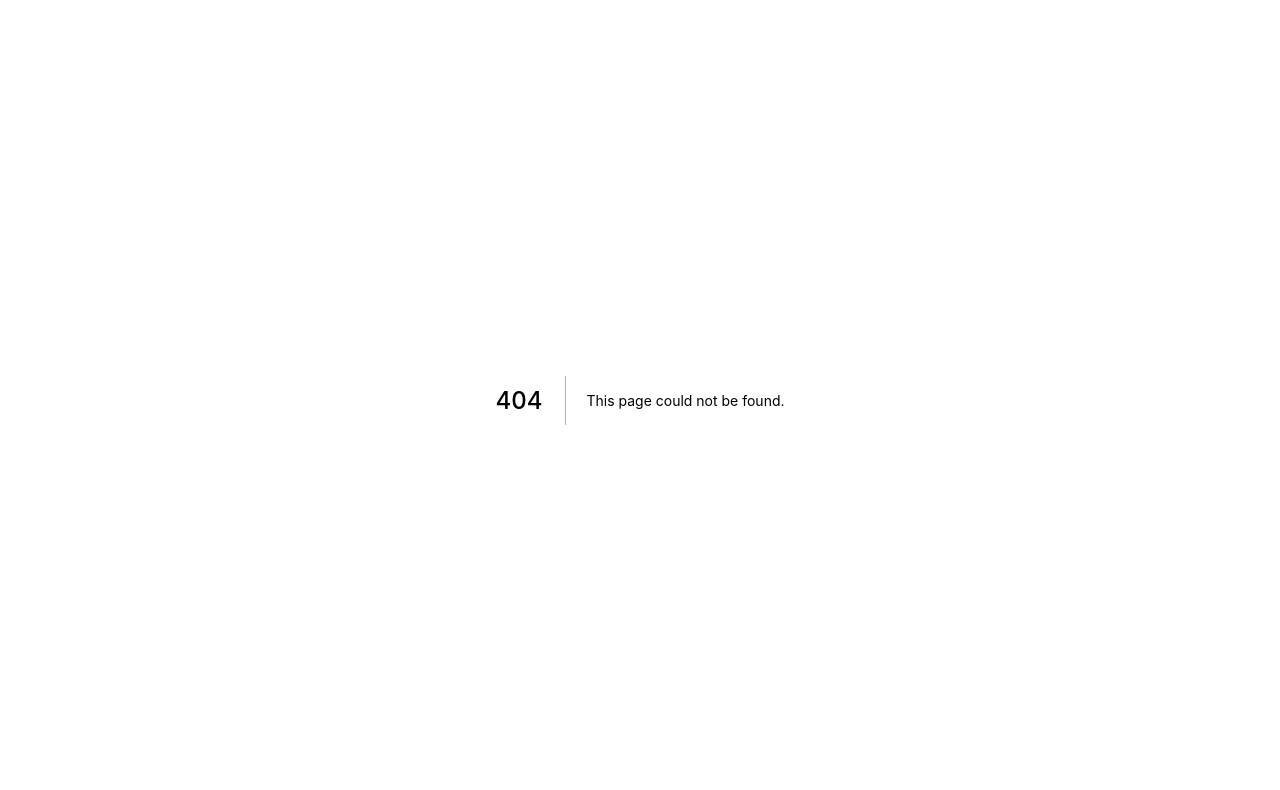
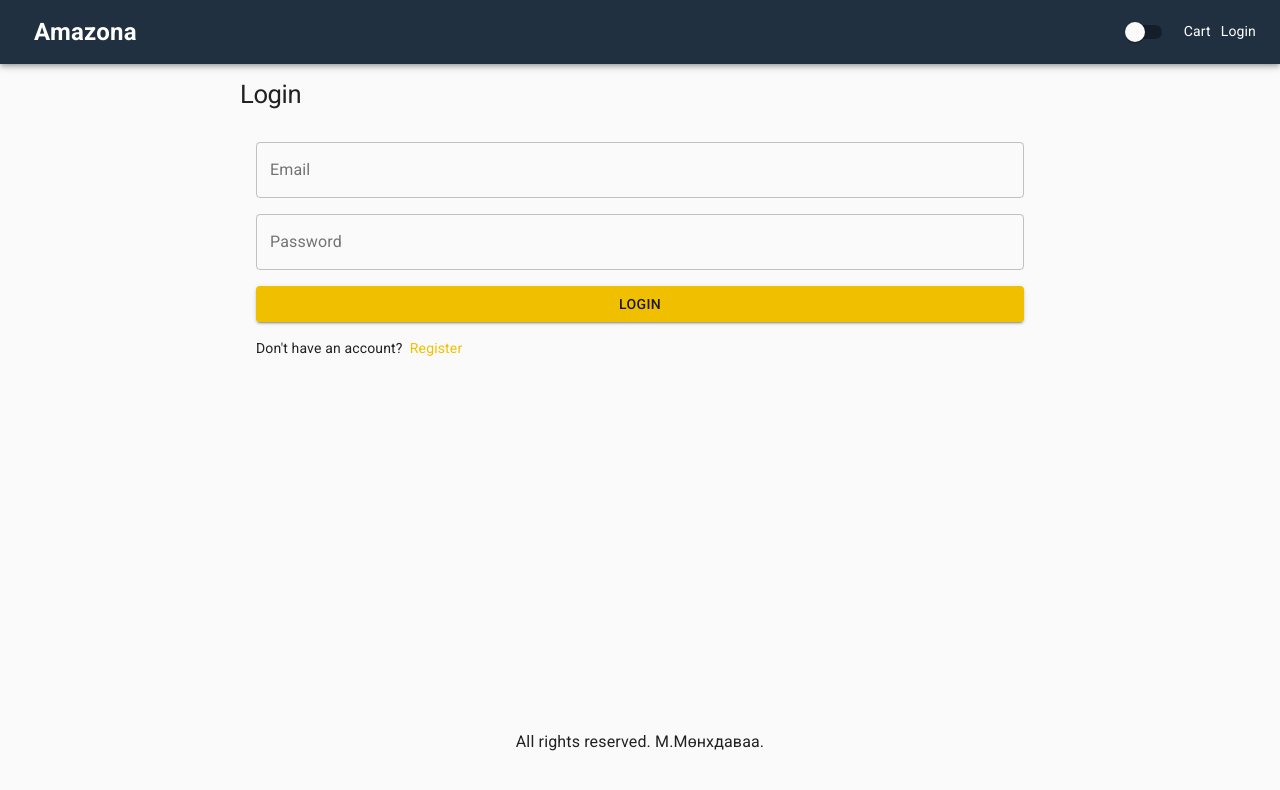
Before and after one commit to Vadaa-Hi/next-amazona, a Next.js app: page /login in a window 1280 px wide. Before the commit this address had no page. Shown: the top 790 px of the page. Built offline with nearby package versions, Linux system fonts and the light colour scheme.

Commit message:
'Create-Login-Page'

```diff
--- /dev/null
+++ b/pages/login.js
@@ -0,0 +1,56 @@
+import {
+  List,
+  ListItem,
+  TextField,
+  Typography,
+  Button,
+  Link,
+} from '@material-ui/core';
+import React from 'react';
+import Layout from '../components/Layout';
+import useStyles from '../utils/styles';
+import NextLink from 'next/link';
+
+export default function Login() {
+  const classes = useStyles();
+  return (
+    <Layout title="Login">
+      <form className={classes.form}>
+        <Typography component="h1" variant="h1">
+          Login
+        </Typography>
+        <List>
+          <ListItem>
+            <TextField
+              variant="outlined"
+              fullWidth
+              id="email"
+              label="Email"
+              inputProps={{ type: 'email' }}
+            ></TextField>
+          </ListItem>
+          <ListItem>
+            <TextField
+              variant="outlined"
+              fullWidth
+              id="password"
+              label="Password"
+              inputProps={{ type: 'password' }}
+            ></TextField>
+          </ListItem>
+          <ListItem>
+            <Button fullWidth variant="contained" color="primary" type="submit">
+              Login
+            </Button>
+          </ListItem>
+          <ListItem>
+            Don't have an account? &nbsp;
+            <NextLink href="/register" passHref>
+              <Link>Register</Link>
+            </NextLink>
+          </ListItem>
+        </List>
+      </form>
+    </Layout>
+  );
+}
--- a/utils/styles.js
+++ b/utils/styles.js
@@ -26,5 +26,6 @@ const useStyles = makeStyles({
     marginTop: 10,
     marginBottom: 10,
   },
+  form: { maxWidth: 800, margin: '0 auto' },
 });
 export default useStyles;
```
Also changed, not shown: pages/cart.js (+12 -1 lines), pages/shipping.js (added, +8 -0 lines), 1 other file (tests, documents, lock files or other folders).
